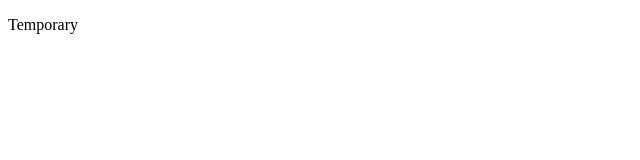
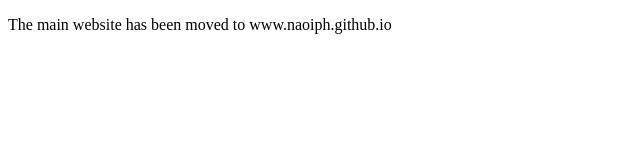
Before and after one commit to NaoiphApps/NaoiphApps.github.io, a plain HTML site: page index.html in a window 1280 px wide. Shown: the whole page, without its empty margins (0-640 px from the left). Drawn offline with Linux system fonts and the light colour scheme.

Commit message:
Update index.html

```diff
--- a/index.html
+++ b/index.html
@@ -2,6 +2,6 @@
 <html>
 <title>Naoiph Apps Website</title>
 <body>
-<p>Temporary</p>
+<p>The main website has been moved to www.naoiph.github.io</p>
 </body>
 </html>
```
